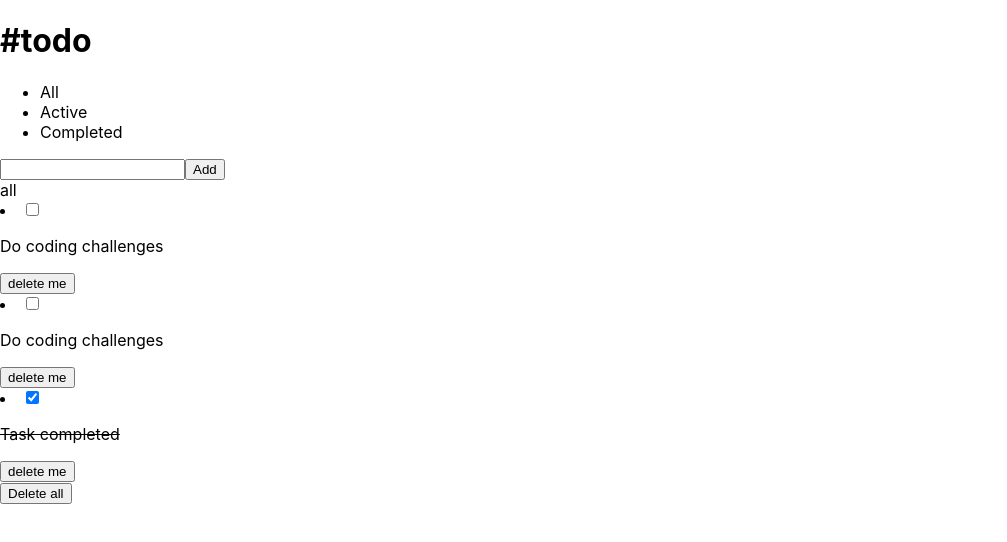
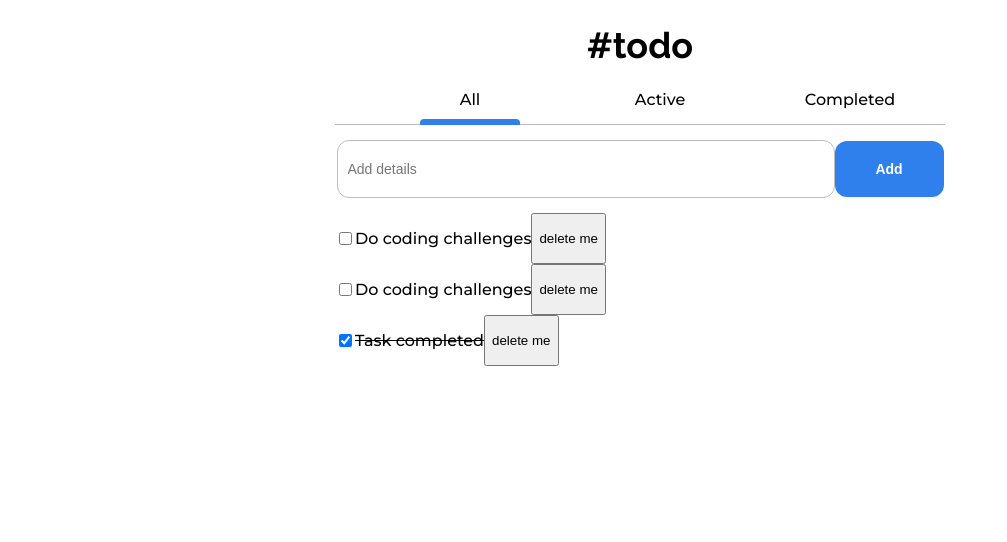
Before and after one commit to camain-elie/todo, a React (Create React App) app: page / in a window 1280 px wide. Shown: the top 542 px of the page, without its empty margins (0-1007 px from the left). Built offline with nearby package versions, Linux system fonts and the light colour scheme; the HTML template or start-up script is replaced by a standard one.

Commit message:
Fixed the delete all button (was deleting every entries instead of deleting only the completed ones). Styled the menu, input, title and app.

```diff
--- a/src/App.js
+++ b/src/App.js
@@ -56,12 +56,12 @@ class App extends Component {
 
   deleteOne(index){
     const list = this.state.todoList.filter((item, i) => index !== i)
-
     this.setState({ todoList: list })
   }
 
   deleteAll(){
-    this.setState({ todoList: []})
+    const list = this.state.todoList.filter((item) => !item.completed)
+    this.setState({ todoList: list})
   }
 
   handleMenuClick(e){
@@ -71,11 +71,10 @@ class App extends Component {
   render(){
 
     const todoList = this.state.todoList.map((item, index) => {
-      //let classes = {`todo ${line.completed ? 'todo--completed' : ''} ${(this.state.currentMenu === active && line.completed ) ? 'todo--disabled' : ''}`}
 
       return(
         <li className={`todo ${item.completed ? 'todo--completed' : ''}
-          ${(this.state.currentMenu === 'active' && item.completed ) || (this.state.currentMenu === 'completed' && !item.completed) ? 'todo--disabled' : ''}`}
+          ${(this.state.currentMenu === 'active' && item.completed ) || (this.state.currentMenu === 'completed' && !item.completed) ? 'disabled' : ''}`}
           key={index}
         >
           <input type="checkbox" checked={item.completed} onChange={() => this.handleCheckbox(index)}></input>
@@ -90,30 +89,23 @@ class App extends Component {
         <h1>#todo</h1>
         <div className="menu">
           <ul>
-            <li data-name="all" onClick={this.handleMenuClick}>All</li>
-            <li data-name="active" onClick={this.handleMenuClick}>Active</li>
-            <li data-name="completed" onClick={this.handleMenuClick}>Completed</li>
+            <li className={this.state.currentMenu === 'all' ? 'menu-active' : ''} data-name="all" onClick={this.handleMenuClick}>All</li>
+            <li className={this.state.currentMenu === 'active' ? 'menu-active' : ''} data-name="active" onClick={this.handleMenuClick}>Active</li>
+            <li className={this.state.currentMenu === 'completed' ? 'menu-active' : ''} data-name="completed" onClick={this.handleMenuClick}>Completed</li>
           </ul>
         </div>
 
-        <div className="input">
-          <input type="text" value={this.state.inputText} onChange={(event) => this.setState({ inputText: event.target.value})} />
-          <button onClick={this.addTodo}>Add</button>
+        <div className={`todo__input ${this.state.currentMenu !== 'completed' ? '' : 'disabled'}`}>
+          <input placeholder="Add details" className="todo__add-input" type="text" value={this.state.inputText} onChange={(event) => this.setState({ inputText: event.target.value})} />
+          <button className="todo__add-button" onClick={this.addTodo}>Add</button>
         </div>
-
-
-        {this.state.currentMenu}
 
 
         <div className="todo-list">
 
           {todoList}
 
-          {/*this.state.todoList.map((line, index) =>
-            <Todo todo={line.todo} completed={line.completed} handleChange={this.handleChange} key={index} />
-          )*/}
-
-          <div className="todo-list__delete-all">
+          <div className={`todo-list__delete-all ${this.state.currentMenu === 'completed' ? '' : 'disabled'}`}>
             <button onClick={this.deleteAll}>Delete all</button>
           </div>
         </div>
--- a/src/App.scss
+++ b/src/App.scss
@@ -1,14 +1,59 @@
-.App {
+@import url('https://fonts.googleapis.com/css2?family=Raleway:wght@700&display=swap');
+@import url('https://fonts.googleapis.com/css2?family=Montserrat:wght@500&display=swap');
+
+$primary-color: #2F80ED;
+$secondaty-color: red;
+$input-color: #BDBDBD;
+
+
+.app {
   text-align: center;
+  font-family: 'Montserrat', sans-serif;
+  margin: auto;
+  width: 610px;
+}
+
+h1{
+  font-family: 'Raleway', sans-serif;
+  font-size: 36px;
 }
 
 .todo{
-  &__text{
-      &--completed{
-          text-decoration: line-through;
-      }
+  text-align: left;
+  display: flex;
+  *{
+    display: inline-block;
   }
 
+  &__input{
+    margin: 15px 0;
+  }
+
+  &__add-button{
+    color: white;
+    font-size: 14px;
+    font-weight: 600;
+    background: $primary-color;
+    height: 56px;
+    width: 109px;
+    border-radius: 12px;
+    border: none;
+  }
+
+  &__add-input{
+    padding: 0 10px;
+    height: 56px;
+    width: 476px;
+    border-radius: 12px;
+    border: 1px solid $input-color;
+    &::placeholder{
+      font-size: 14px;
+    }
+  }
+
+  &-list{
+    list-style: none;
+  }
   &--disabled{
     display: none;
   }
@@ -18,4 +63,46 @@
       text-decoration: line-through;
     }
   }
+
+
 }
+
+.disabled{
+  display: none;
+}
+
+.menu{
+  border-bottom: $input-color solid 1px;
+  margin-bottom: 10px;
+
+  ul{
+    list-style: none;
+    display: flex;
+    margin-bottom: 9px;
+    justify-content: space-around;
+  }
+
+  li{
+    display: inline-block;
+    cursor: pointer;
+    &::after{
+      top: 10px;
+      position: relative;
+      display: block;
+      content: ' ';
+      height: 6px;
+      width: 100px;
+      border-radius: 4px 4px 0 0;
+      background: $primary-color;
+      opacity: 0;
+    }
+    &:hover::after{
+      opacity: 0.5;
+    }
+    &.menu-active::after{
+      opacity: 1;
+    }
+  }
+
+
+}
--- a/src/Components/todo.scss
+++ /dev/null
@@ -1,7 +0,0 @@
-.todo{
-    &__text{
-        &--completed{
-            text-decoration: line-through;
-        }
-    }
-}
```
Also changed, not shown: src/Components/Todo.js (deleted, +0 -15 lines).
